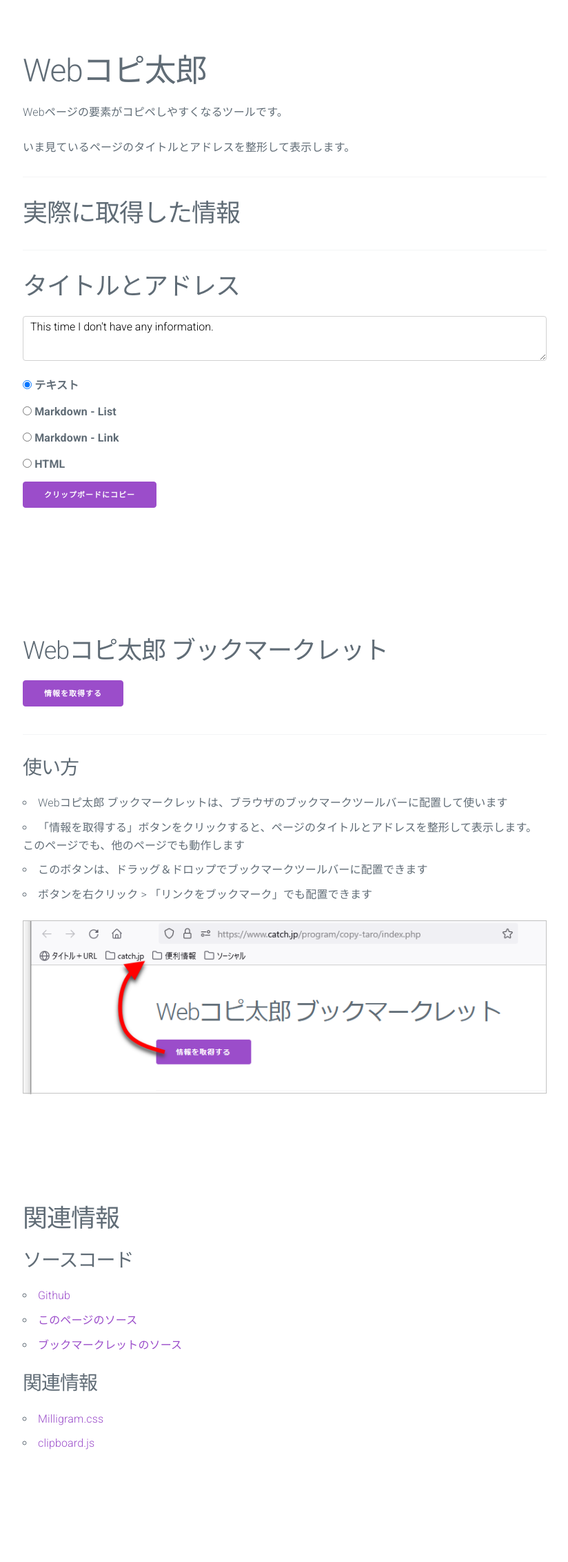
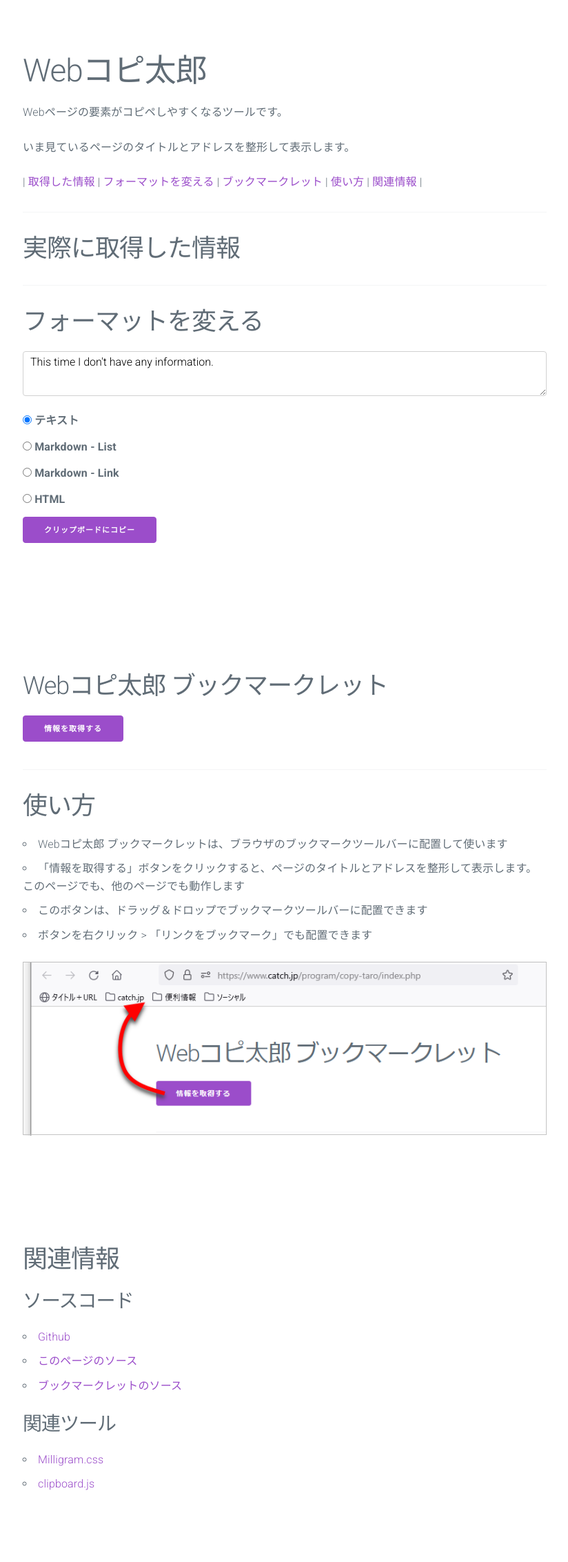
Before and after one commit to ycatch/copy-taro, a PHP site: page / in a window 1280 px wide. Shown: the whole page at 69% size, without its empty margins (227-1051 px from the left). Before the commit the page ends 2101 px from the top, so only its background shows below. Run offline with PHP 8.4, Linux system fonts and the light colour scheme; some libraries are stand-ins or nearby versions.

Commit message:
Add navgation bar

```diff
--- a/index.php
+++ b/index.php
@@ -26,8 +26,14 @@
             <p>Webページの要素がコピペしやすくなるツールです。</p>
             <p>いま見ているページのタイトルとアドレスを整形して表示します。</p>
 
+            <nav> | <a href="#info">取得した情報</a>
+                  | <a href="#format">フォーマットを変える</a>
+                  | <a href="#bookmarklet">ブックマークレット</a>
+                  | <a href="#usage">使い方</a>
+                  | <a href="#relations">関連情報</a>
+                  | </nav>
             <hr>
-            <h2>実際に取得した情報</h2>
+            <h2 id="info">実際に取得した情報</h2>
             <?php
                 if(empty($_POST)) {
                     $output = "This time I don't have any information.";
@@ -48,7 +54,7 @@
             ?>
 
             <hr>
-            <h2>タイトルとアドレス</h2>
+            <h2 id="format">フォーマットを変える</h2>
             <form>
                 <textarea id="copyArea" class="js-copytext" rows=20 cols=80><?php echo rtrim($output); ?></textarea>
                 <label><input type="radio" name="format" value="0" checked> テキスト</label>
@@ -62,12 +68,12 @@
         </section>
 
         <section class="container">
-            <h2>Webコピ太郎 ブックマークレット</h2>
+            <h2 id="bookmarklet">Webコピ太郎 ブックマークレット</h2>
             <a class="button" href="javascript:void((function(undefined){var f=document.createElement('form');document.body.appendChild(f);var title=document.title;var input=document.createElement('input');input.setAttribute('type','hidden');input.setAttribute('name','title');input.setAttribute('value',title);f.appendChild(input);var uri=location.href;var input=document.createElement('input');input.setAttribute('type','hidden');input.setAttribute('name','uri');input.setAttribute('value',uri);f.appendChild(input);f.method='POST';f.target='_blank';f.action='https://www.catch.jp/program/copy-taro/index.php';f.submit()})());">情報を取得する</a>
 
             <hr>
 
-            <h3>使い方</h3>
+            <h2 id="usage">使い方</h2>
             <ul>
                  <li>Webコピ太郎 ブックマークレットは、ブラウザのブックマークツールバーに配置して使います</li>
                  <li>「情報を取得する」ボタンをクリックすると、ページのタイトルとアドレスを整形して表示します。このページでも、他のページでも動作します</li>
@@ -79,7 +85,7 @@
         </section>
 
         <section class="container">
-            <h2>関連情報</h2>
+            <h2 id="relations">関連情報</h2>
 
             <h3>ソースコード</h3>
 
@@ -89,7 +95,7 @@
                 <li><a href="https://github.com/ycatch/copy-taro/blob/master/bookmarklet.js" target="_blank">ブックマークレットのソース</a></li>
             </ul>
 
-            <h3>関連情報</h3>
+            <h3>関連ツール</h3>
 
             <ul>
                 <li><a href="https://milligram.io/" target="_blank">Milligram.css</a></li>
```
